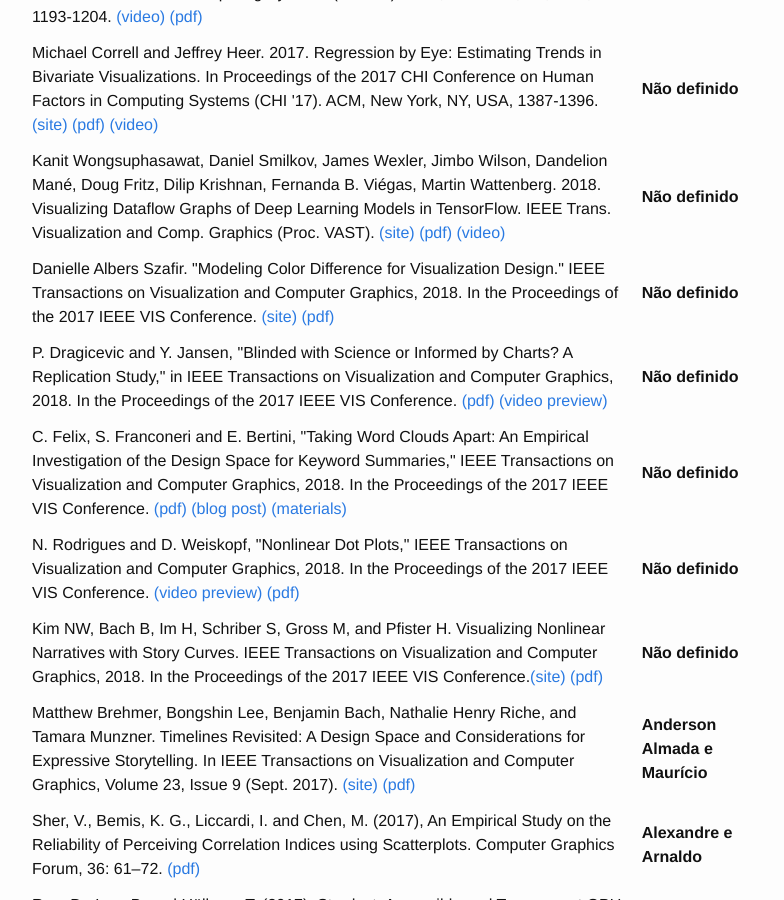
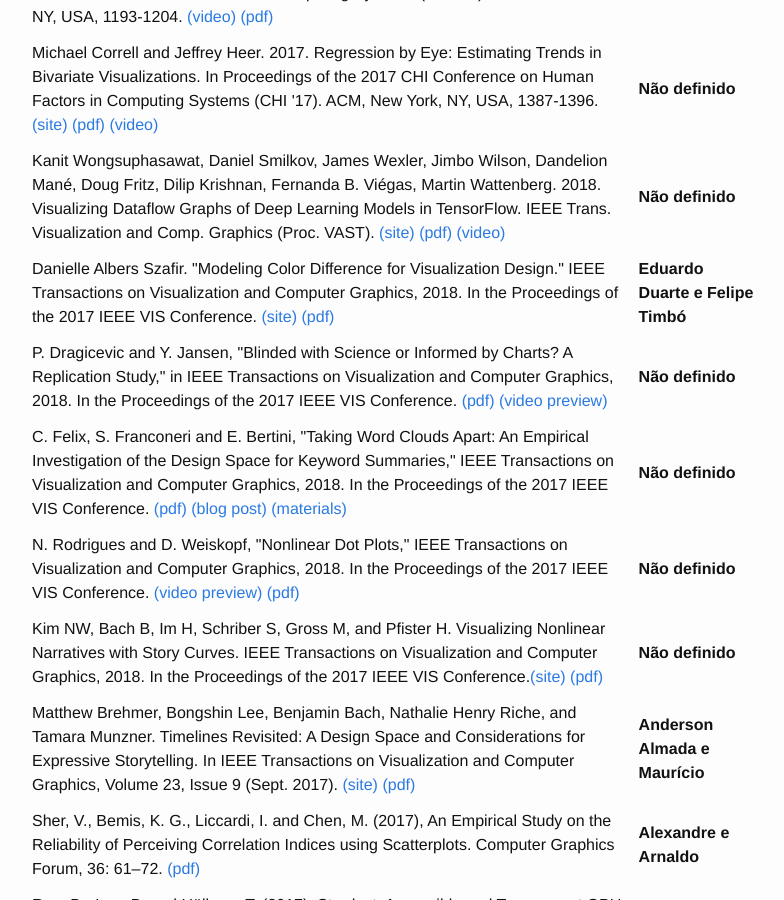
Before and after one commit to emanueles/datavis-course, a Jekyll site: the page built from _posts/2017-11-01-papers.md, in a window 1280 px wide and 900 px high, scrolled down 731 px. Shown: the whole window, without its empty margins (245-1029 px from the left). Built offline with Jekyll 4.4.1, drawn with Linux system fonts in a browser that asks for light colours.

Commit message:
Atribuindo mais papers.

```diff
--- a/_posts/2017-11-01-papers.md
+++ b/_posts/2017-11-01-papers.md
@@ -41,7 +41,7 @@ Algumas sugestões de artigos para apresentação:
     </tr>
     <tr>
       <td>Danielle Albers Szafir. "Modeling Color Difference for Visualization Design." IEEE Transactions on Visualization and Computer Graphics, 2018. In the Proceedings of the 2017 IEEE VIS Conference. <a href="http://cmci.colorado.edu/visualab/VisColors/">(site)</a>  <a href="http://danielleszafir.com/colordiff_vis2017.pdf">(pdf)</a></td>
-      <td><b>Não definido</b></td>
+      <td><b>Eduardo Duarte e Felipe Timbó</b></td>
     </tr>
     <tr>
       <td>P. Dragicevic and Y. Jansen, "Blinded with Science or Informed by Charts? A Replication Study," in IEEE Transactions on Visualization and Computer Graphics, 2018. In the Proceedings of the 2017 IEEE VIS Conference. <a href="http://hal.upmc.fr/hal-01580259/file/Dragicevic_Jansen_2017.pdf">(pdf)</a> <a href="https://vimeo.com/230841144">(video preview)</a></td>
```
